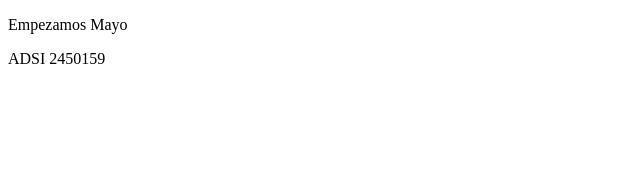
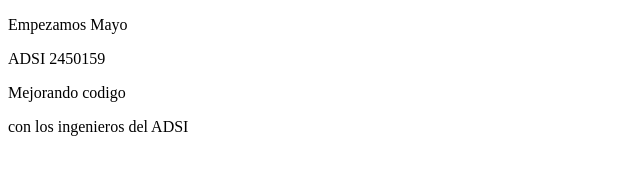
Before and after one commit to kevinnarvaez07/almacenadsi, a plain HTML site: page index.html in a window 1280 px wide. Shown: the whole page, without its empty margins (0-640 px from the left). Drawn offline with Linux system fonts and the light colour scheme.

Commit message:
Update index.html

```diff
--- a/index.html
+++ b/index.html
@@ -9,5 +9,8 @@
 <body>
     <p>Empezamos Mayo</p>
     <p>ADSI 2450159</p>
+    <p>Mejorando codigo<p>
+    <p>con los ingenieros del ADSI<p>
+
 </body>
 </html>
```
